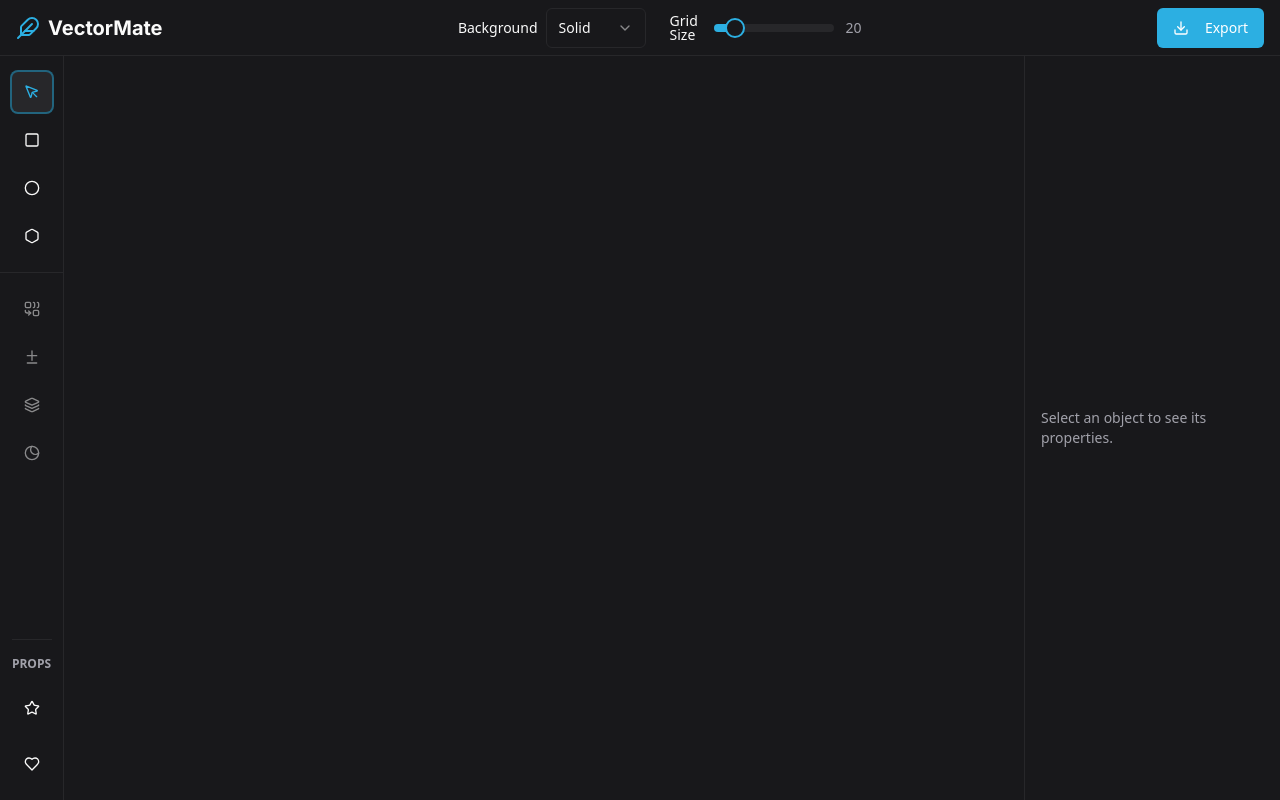
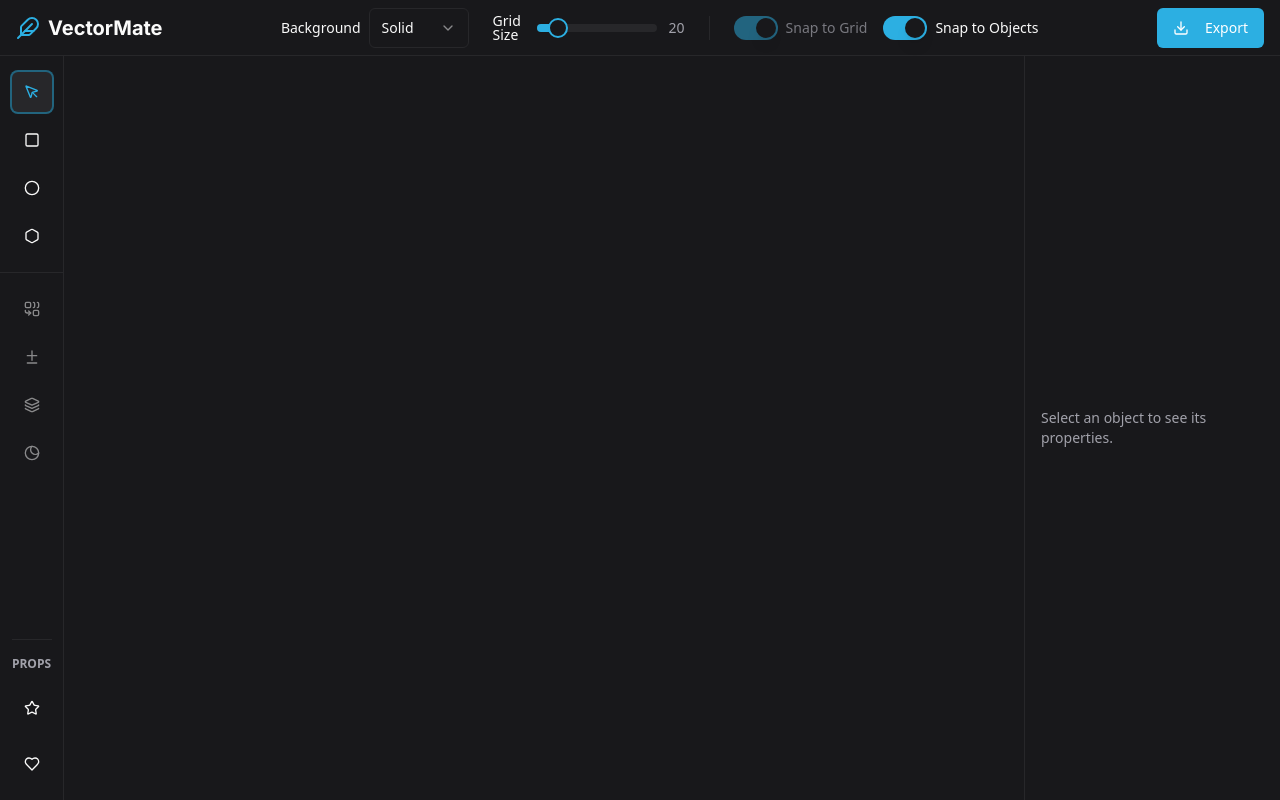
Before and after one commit to EV-OD/vectormate_js_version, a Next.js app: page / in a window 1280 px wide. Built offline with nearby package versions, Linux system fonts and the light colour scheme.

Commit message:
fix: resolve NextJS runtime errors

```diff
--- a/src/components/canvas.tsx
+++ b/src/components/canvas.tsx
@@ -1,6 +1,6 @@
 'use client';
 
-import React, { useRef, useMemo } from 'react';
+import React, { useRef, useMemo, useState } from 'react';
 import { type Shape, type Tool, type InteractionState, type Handle, PolygonShape, ShapeType, CanvasView } from '@/lib/types';
 import { cn } from '@/lib/utils';
 import { nanoid } from 'nanoid';
@@ -21,6 +21,7 @@ type CanvasProps = {
 
 const SELECTION_COLOR = 'hsl(var(--primary))';
 const HANDLE_SIZE = 8;
+const SNAP_THRESHOLD = 6;
 
 function getHexagonPoints(width: number, height: number): string {
     const cx = width / 2;
@@ -51,6 +52,7 @@ export function Canvas({
   canvasView,
 }: CanvasProps) {
   const svgRef = useRef<SVGSVGElement>(null);
+  const [activeSnapLines, setActiveSnapLines] = useState<{ vertical: number[], horizontal: number[] }>({ vertical: [], horizontal: [] });
 
   const getMousePosition = (e: React.MouseEvent): { x: number; y: number } => {
     if (!svgRef.current) return { x: 0, y: 0 };
@@ -61,14 +63,64 @@ export function Canvas({
     return { x: 0, y: 0 };
   };
 
+  const getSnappedCoords = (x: number, y: number, ignoreIds: string[] = []) => {
+    let snappedX = x;
+    let snappedY = y;
+    const newActiveSnapLines: { vertical: number[]; horizontal: number[] } = { vertical: [], horizontal: [] };
+
+    if (canvasView.snapToObjects) {
+        const staticShapes = shapes.filter(s => !ignoreIds.includes(s.id));
+        const staticVLines = staticShapes.flatMap(s => [s.x, s.x + s.width / 2, s.x + s.width]);
+        const staticHLines = staticShapes.flatMap(s => [s.y, s.y + s.height / 2, s.y + s.height]);
+
+        let minVDelta = SNAP_THRESHOLD;
+        staticVLines.forEach(staticLine => {
+            const delta = Math.abs(x - staticLine);
+            if (delta < minVDelta) {
+                minVDelta = delta;
+                snappedX = staticLine;
+            }
+        });
+        if (minVDelta < SNAP_THRESHOLD) newActiveSnapLines.vertical.push(snappedX);
+
+        let minHDelta = SNAP_THRESHOLD;
+        staticHLines.forEach(staticLine => {
+            const delta = Math.abs(y - staticLine);
+            if (delta < minHDelta) {
+                minHDelta = delta;
+                snappedY = staticLine;
+            }
+        });
+        if (minHDelta < SNAP_THRESHOLD) newActiveSnapLines.horizontal.push(snappedY);
+    }
+
+    if (canvasView.snapToGrid && canvasView.background !== 'solid') {
+      const { gridSize } = canvasView;
+      const gridSnappedX = Math.round(snappedX / gridSize) * gridSize;
+      const gridSnappedY = Math.round(snappedY / gridSize) * gridSize;
+
+      if (Math.abs(gridSnappedX - snappedX) < SNAP_THRESHOLD) {
+          snappedX = gridSnappedX;
+      }
+      if (Math.abs(gridSnappedY - snappedY) < SNAP_THRESHOLD) {
+          snappedY = gridSnappedY;
+      }
+    }
+
+    return { x: snappedX, y: snappedY, snapLines: newActiveSnapLines };
+  };
+
   const handleMouseDown = (e: React.MouseEvent) => {
     if (e.button !== 2) {
       setContextMenu(null);
     }
-    const { x, y } = getMousePosition(e);
+    const pos = getMousePosition(e);
     const target = e.target as SVGElement;
     const shapeId = target.dataset.shapeId;
     const handleName = target.dataset.handle as Handle;
+
+    // Snapping is not needed on mousedown, only on move
+    const { x, y } = pos;
 
     if (activeTool === 'select') {
         if (handleName && selectedShapeIds.length > 0) {
@@ -91,7 +143,6 @@ export function Canvas({
             } else if (!isSelected) {
               setSelectedShapeIds([shapeId]);
             }
-            // Start moving only the selected shapes
             const affectedIds = e.shiftKey && !isSelected ? [...selectedShapeIds, shapeId] : (isSelected && e.shiftKey ? selectedShapeIds.filter(id => id !== shapeId) : [shapeId]);
             const initialShapes = shapes.filter(s => affectedIds.includes(s.id));
             setInteractionState({ type: 'moving', startX: x, startY: y, initialShapes });
@@ -114,23 +165,100 @@ export function Canvas({
 
   const handleMouseMove = (e: React.MouseEvent) => {
     if (interactionState.type === 'none') return;
-    const { x, y } = getMousePosition(e);
+
+    const pos = getMousePosition(e);
+    let { x, y } = pos;
+    const newActiveSnapLines: { vertical: number[]; horizontal: number[] } = { vertical: [], horizontal: [] };
+
     const dx = x - interactionState.startX;
     const dy = y - interactionState.startY;
 
     switch (interactionState.type) {
         case 'moving': {
-            const updated = interactionState.initialShapes.map(s => ({ ...s, x: s.x + dx, y: s.y + dy }));
+            let finalDx = dx;
+            let finalDy = dy;
+            const movingBounds = getBounds(interactionState.initialShapes);
+
+            if (canvasView.snapToObjects) {
+                const staticShapes = shapes.filter(s => !interactionState.initialShapes.some(is => is.id === s.id));
+                const staticVLines = staticShapes.flatMap(s => [s.x, s.x + s.width / 2, s.x + s.width]);
+                const staticHLines = staticShapes.flatMap(s => [s.y, s.y + s.height / 2, s.y + s.height]);
+
+                const movingVLines = {
+                    left: movingBounds.x + dx,
+                    center: movingBounds.x + movingBounds.width / 2 + dx,
+                    right: movingBounds.x + movingBounds.width + dx,
+                };
+                const movingHLines = {
+                    top: movingBounds.y + dy,
+                    center: movingBounds.y + movingBounds.height / 2 + dy,
+                    bottom: movingBounds.y + movingBounds.height + dy,
+                };
+
+                let bestVSnap = { delta: SNAP_THRESHOLD, line: 0, newDx: finalDx };
+                staticVLines.forEach(staticLine => {
+                    Object.values(movingVLines).forEach(movingLine => {
+                        const delta = Math.abs(movingLine - staticLine);
+                        if (delta < bestVSnap.delta) {
+                            bestVSnap = { delta, line: staticLine, newDx: finalDx + (staticLine - movingLine) };
+                        }
+                    });
+                });
+                if (bestVSnap.delta < SNAP_THRESHOLD) {
+                    finalDx = bestVSnap.newDx;
+                    newActiveSnapLines.vertical.push(bestVSnap.line);
+                }
+
+                let bestHSnap = { delta: SNAP_THRESHOLD, line: 0, newDy: finalDy };
+                staticHLines.forEach(staticLine => {
+                    Object.values(movingHLines).forEach(movingLine => {
+                        const delta = Math.abs(movingLine - staticLine);
+                        if (delta < bestHSnap.delta) {
+                            bestHSnap = { delta, line: staticLine, newDy: finalDy + (staticLine - movingLine) };
+                        }
+                    });
+                });
+                if (bestHSnap.delta < SNAP_THRESHOLD) {
+                    finalDy = bestHSnap.newDy;
+                    newActiveSnapLines.horizontal.push(bestHSnap.line);
+                }
+            }
+
+            if (canvasView.snapToGrid && canvasView.background !== 'solid') {
+              const { gridSize } = canvasView;
+              const currentX = movingBounds.x + finalDx;
+              const currentY = movingBounds.y + finalDy;
+
+              const snappedX = Math.round(currentX / gridSize) * gridSize;
+              const snappedY = Math.round(currentY / gridSize) * gridSize;
+
+              if (Math.abs(snappedX - currentX) < SNAP_THRESHOLD) {
+                 finalDx += snappedX - currentX;
+              }
+              if (Math.abs(snappedY - currentY) < SNAP_THRESHOLD) {
+                 finalDy += snappedY - currentY;
+              }
+            }
+
+            const updated = interactionState.initialShapes.map(s => ({ ...s, x: s.x + finalDx, y: s.y + finalDy }));
             updateShapes(updated);
             break;
         }
         case 'drawing': {
+            const ignoreIds = [interactionState.currentShapeId];
+            const snapped = getSnappedCoords(x, y, ignoreIds);
+            x = snapped.x;
+            y = snapped.y;
+            newActiveSnapLines.vertical.push(...snapped.snapLines.vertical);
+            newActiveSnapLines.horizontal.push(...snapped.snapLines.horizontal);
+
             const currentShape = shapes.find(s => s.id === interactionState.currentShapeId);
-            if (!currentShape) return;
-            const newWidth = Math.abs(dx);
-            const newHeight = Math.abs(dy);
-            const newX = dx > 0 ? interactionState.startX : x;
-            const newY = dy > 0 ? interactionState.startY : y;
+            if (!currentShape) break;
+
+            const newWidth = Math.abs(x - interactionState.startX);
+            const newHeight = Math.abs(y - interactionState.startY);
+            const newX = x > interactionState.startX ? interactionState.startX : x;
+            const newY = y > interactionState.startY ? interactionState.startY : y;
 
             let updatedProps: Partial<Shape> = { x: newX, y: newY, width: newWidth, height: newHeight };
             if (currentShape.type === 'polygon') {
@@ -140,15 +268,25 @@ export function Canvas({
             break;
         }
         case 'resizing': {
+            const ignoreIds = interactionState.initialShapes.map(s => s.id);
+            const snapped = getSnappedCoords(x, y, ignoreIds);
+            x = snapped.x;
+            y = snapped.y;
+            newActiveSnapLines.vertical.push(...snapped.snapLines.vertical);
+            newActiveSnapLines.horizontal.push(...snapped.snapLines.horizontal);
+
+            const snappedDx = x - interactionState.startX;
+            const snappedDy = y - interactionState.startY;
+
             const { initialShapes, handle } = interactionState;
             const initialBounds = getBounds(initialShapes);
 
             let newBounds = { ...initialBounds };
 
-            if (handle.includes('e')) newBounds.width = initialBounds.width + dx;
-            if (handle.includes('w')) { newBounds.width = initialBounds.width - dx; newBounds.x = initialBounds.x + dx; }
-            if (handle.includes('s')) newBounds.height = initialBounds.height + dy;
-            if (handle.includes('n')) { newBounds.height = initialBounds.height - dy; newBounds.y = initialBounds.y + dy; }
+            if (handle.includes('e')) newBounds.width = initialBounds.width + snappedDx;
+            if (handle.includes('w')) { newBounds.width = initialBounds.width - snappedDx; newBounds.x = initialBounds.x + snappedDx; }
+            if (handle.includes('s')) newBounds.height = initialBounds.height + snappedDy;
+            if (handle.includes('n')) { newBounds.height = initialBounds.height - snappedDy; newBounds.y = initialBounds.y + snappedDy; }
 
             if (e.shiftKey) {
                 const initialAspectRatio = initialBounds.height === 0 ? 1 : initialBounds.width / initialBounds.height;
@@ -187,14 +325,11 @@ export function Canvas({
                 const updatedShape: Shape = {...shape, x: newX, y: newY, width: newWidth, height: newHeight};
 
                 if (updatedShape.type === 'polygon') {
-                  const originalShape = initialShapes.find(s => s.id === shape.id) as PolygonShape;
-                  if (originalShape?.points) {
-                    const scaledPoints = originalShape.points.split(' ').map(p_str => {
-                        const [px, py] = p_str.split(',').map(Number);
-                        return `${px * scaleX},${py * scaleY}`;
-                    }).join(' ');
-                    (updatedShape as PolygonShape).points = scaledPoints;
-                  }
+                    const originalShape = initialShapes.find(s => s.id === shape.id) as PolygonShape;
+                    if (originalShape?.points) {
+                        const scaledPoints = getHexagonPoints(newWidth, newHeight);
+                        (updatedShape as PolygonShape).points = scaledPoints;
+                    }
                 }
                 return updatedShape;
             });
@@ -202,9 +337,12 @@ export function Canvas({
             break;
         }
     }
+    setActiveSnapLines(newActiveSnapLines);
   };
 
   const handleMouseUp = () => {
+    setActiveSnapLines({ vertical: [], horizontal: [] });
+
     const lastDrawnShape = interactionState.type === 'drawing' ? shapes.find(s => s.id === interactionState.currentShapeId) : null;
     if (lastDrawnShape && (lastDrawnShape.width === 0 || lastDrawnShape.height === 0)) {
         const width = 50, height = 50;
@@ -247,7 +385,6 @@ export function Canvas({
     const selected = shapes.filter(s => selectedShapeIds.includes(s.id));
     if (selected.length === 0) return null;
 
-    // Don't show resize handles for rotated objects for simplicity
     if (selected.some(s => s.rotation !== 0)) {
         return { ...getBounds(selected), resizable: false };
     }
@@ -298,18 +435,26 @@ export function Canvas({
             fillOpacity: shape.opacity,
             className: "transition-all duration-75"
           };
-          const { transform: rotateTransform, ...restProps } = commonProps;
 
           switch (shape.type) {
             case 'rectangle':
-              return <rect key={shape.id} x={shape.x} y={shape.y} width={shape.width} height={shape.height} {...restProps} transform={rotateTransform} />;
+              return <rect key={shape.id} x={shape.x} y={shape.y} width={shape.width} height={shape.height} {...commonProps} />;
             case 'circle':
-              return <ellipse key={shape.id} cx={shape.x + shape.width / 2} cy={shape.y + shape.height / 2} rx={shape.width / 2} ry={shape.height / 2} {...restProps} transform={rotateTransform} />;
+              return <ellipse key={shape.id} cx={shape.x + shape.width / 2} cy={shape.y + shape.height / 2} rx={shape.width / 2} ry={shape.height / 2} {...commonProps} />;
             case 'polygon': {
-                return <polygon key={shape.id} points={shape.points} transform={`translate(${shape.x} ${shape.y}) ${rotateTransform}`} {...restProps} />;
+                const { transform, ...rest } = commonProps;
+                return <polygon key={shape.id} points={shape.points} transform={`translate(${shape.x} ${shape.y}) ${transform}`} {...rest} />;
               }
           }
         })}
+      </g>
+      <g>
+        {activeSnapLines.vertical.map((lineX, i) => (
+            <line key={`v-${i}`} x1={lineX} y1="0" x2={lineX} y2="100%" stroke="hsl(var(--accent))" strokeWidth="0.5" strokeDasharray="3 3" />
+        ))}
+        {activeSnapLines.horizontal.map((lineY, i) => (
+            <line key={`h-${i}`} x1="0" y1={lineY} x2="100%" y2={lineY} stroke="hsl(var(--accent))" strokeWidth="0.5" strokeDasharray="3 3" />
+        ))}
       </g>
       <g>
         {selectionBox && (
--- a/src/components/header.tsx
+++ b/src/components/header.tsx
@@ -13,6 +13,9 @@ import { type CanvasView } from '@/lib/types';
 import { Select, SelectContent, SelectItem, SelectTrigger, SelectValue } from './ui/select';
 import { Label } from './ui/label';
 import { Slider } from './ui/slider';
+import { Switch } from './ui/switch';
+import { Separator } from './ui/separator';
+import { cn } from '@/lib/utils';
 
 
 type AppHeaderProps = {
@@ -56,6 +59,17 @@ export function AppHeader({ onExport, canvasView, onViewChange }: AppHeaderProps
           />
           <span className="text-sm text-muted-foreground w-8 text-right">{canvasView.gridSize}</span>
         </div>
+        <Separator orientation="vertical" className="h-6" />
+        <div className="flex items-center gap-4">
+          <div className="flex items-center gap-2">
+            <Switch id="snap-grid" checked={canvasView.snapToGrid} onCheckedChange={(checked) => onViewChange({ snapToGrid: checked })} disabled={canvasView.background === 'solid'}/>
+            <Label htmlFor="snap-grid" className={cn(canvasView.background === 'solid' && 'text-muted-foreground')}>Snap to Grid</Label>
+          </div>
+          <div className="flex items-center gap-2">
+            <Switch id="snap-objects" checked={canvasView.snapToObjects} onCheckedChange={(checked) => onViewChange({ snapToObjects: checked })} />
+            <Label htmlFor="snap-objects">Snap to Objects</Label>
+          </div>
+        </div>
       </div>
 
       <div className="flex items-center gap-2">
--- a/src/components/vector-editor.tsx
+++ b/src/components/vector-editor.tsx
@@ -89,6 +89,8 @@ export function VectorEditor() {
   const [canvasView, setCanvasView] = useState<CanvasView>({
     background: 'solid',
     gridSize: 20,
+    snapToGrid: true,
+    snapToObjects: true,
   });
 
   const handleViewChange = useCallback((viewUpdate: Partial<CanvasView>) => {
--- a/src/lib/types.ts
+++ b/src/lib/types.ts
@@ -42,4 +42,6 @@ export type InteractionState =
 export type CanvasView = {
   background: 'solid' | 'grid' | 'dots';
   gridSize: number;
+  snapToGrid: boolean;
+  snapToObjects: boolean;
 };
```
